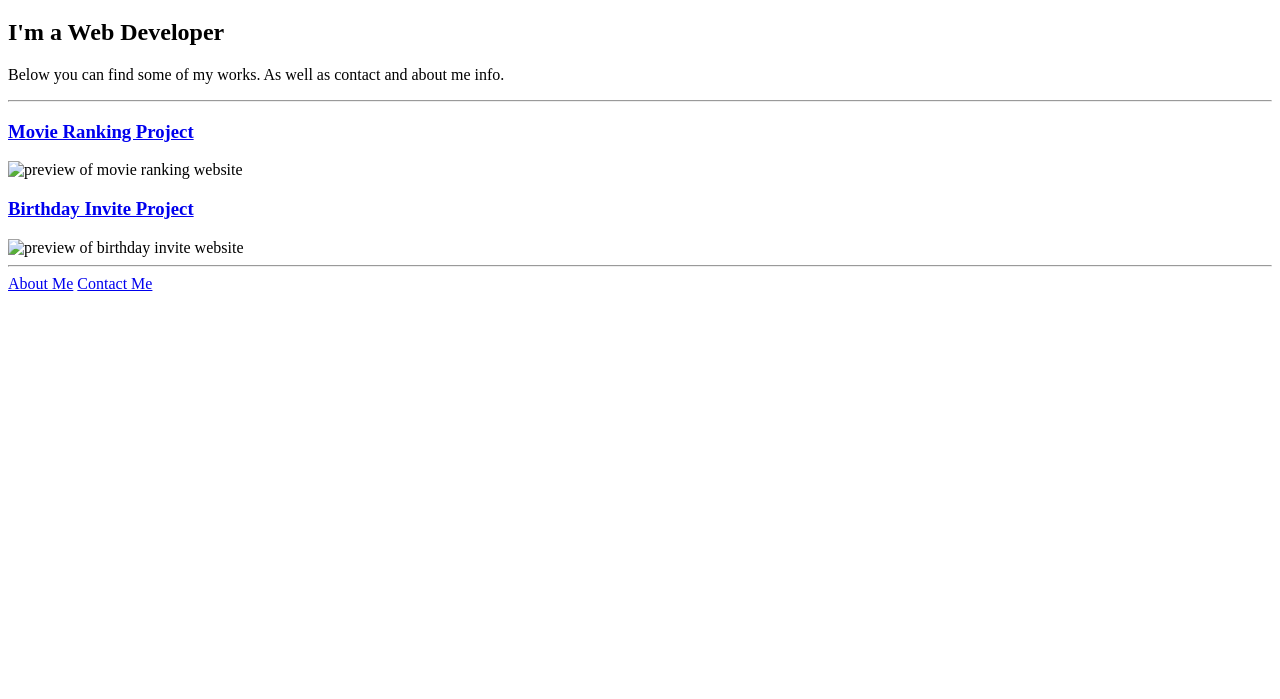
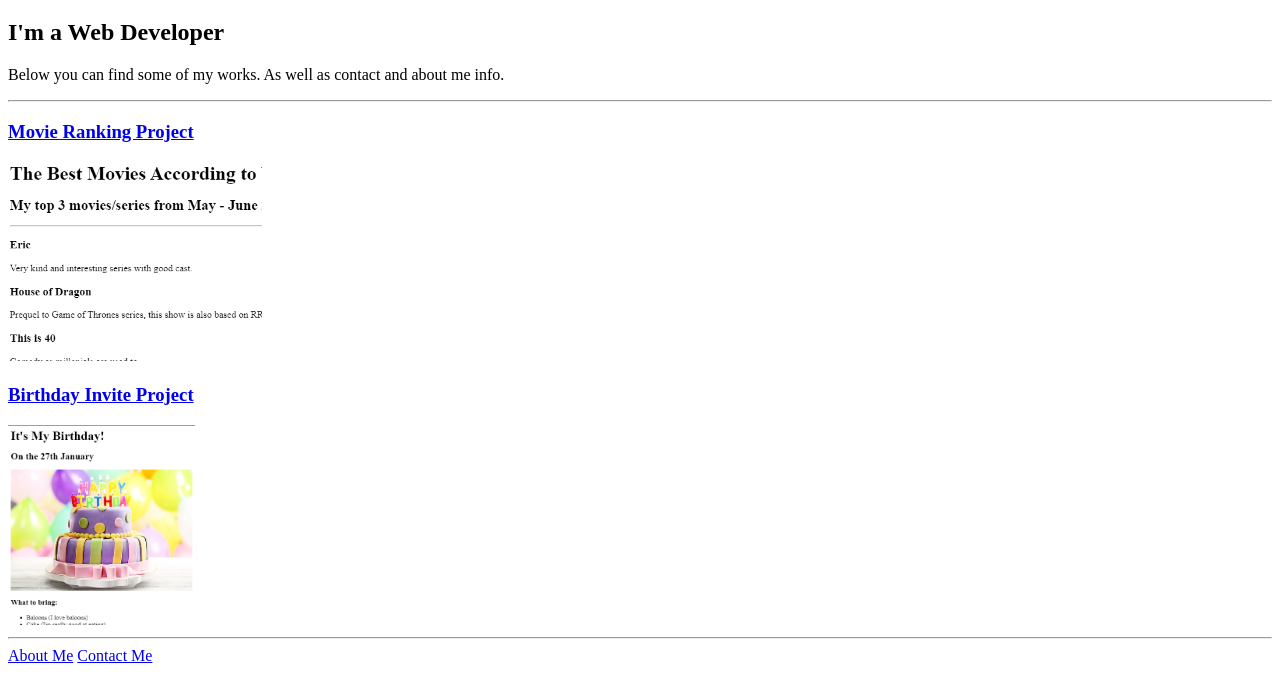
Before and after one commit to v-v-vik/html-portfolio, a plain HTML site: page index.html in a window 1280 px wide. Shown: the part 61-760 px from the top of the page. Drawn offline with Linux system fonts and the light colour scheme.

Commit message:
Update index.html

```diff
--- a/index.html
+++ b/index.html
@@ -14,10 +14,10 @@
     </p>
     <hr/>
     <a href="./public/movie-ranking.html"><h3>Movie Ranking Project</h3></a>
-    <img src="./assets/images/movie_ranking_vera.png" height="200" alt="preview of movie ranking website"/>
+    <img src="./assets/images/movie_ranking.png" height="200" alt="preview of movie ranking website"/>
 
     <a href="./public/birthday-invite.html"><h3>Birthday Invite Project</h3></a>
-    <img src="./assets/images/birthday-invite_vera.png" height="200" alt="preview of birthday invite website"/>
+    <img src="./assets/images/birthday-invite.png" height="200" alt="preview of birthday invite website"/>
     <hr/>
     <a href="./public/about.html">About Me</a>
     <a href="./public/contact.html">Contact Me</a>
```
